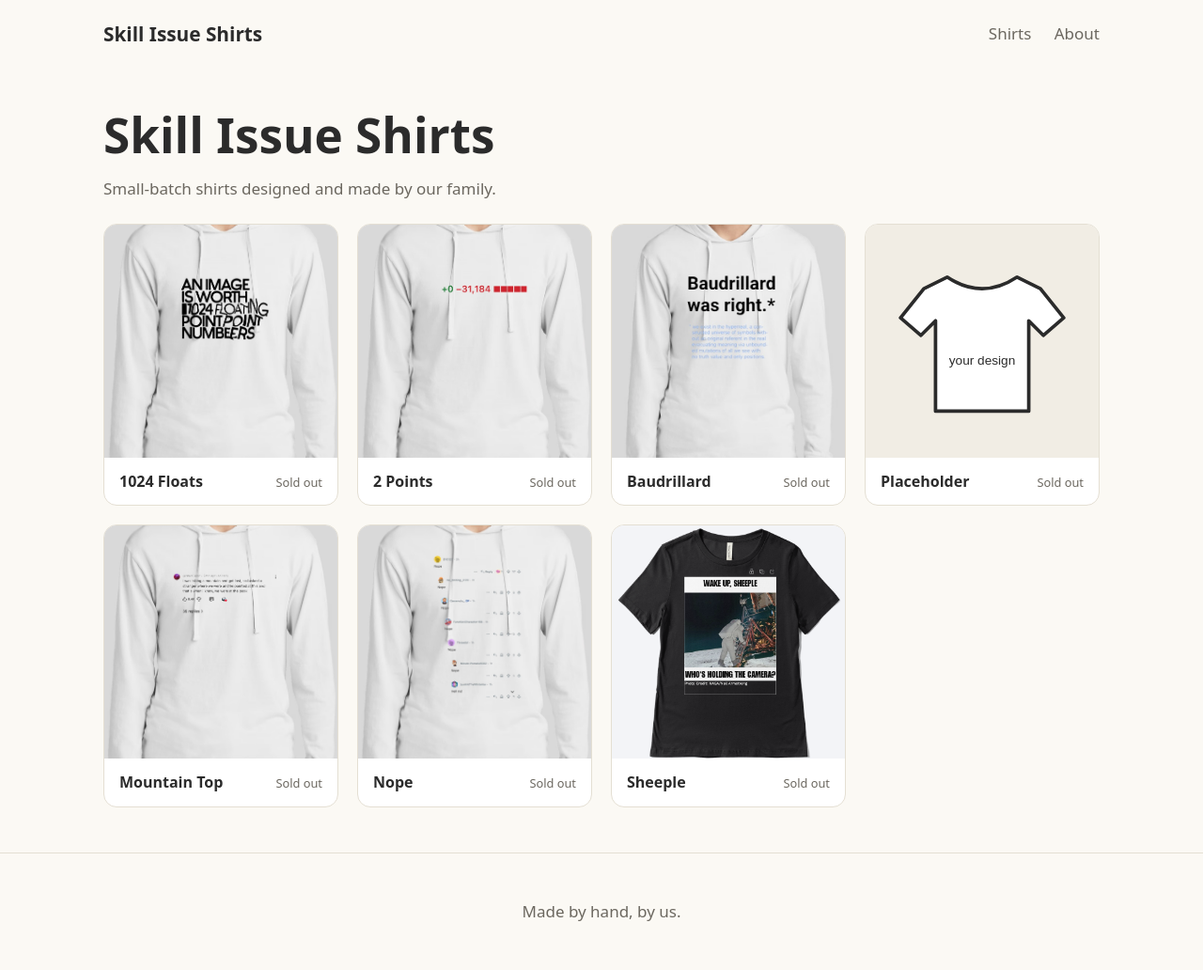
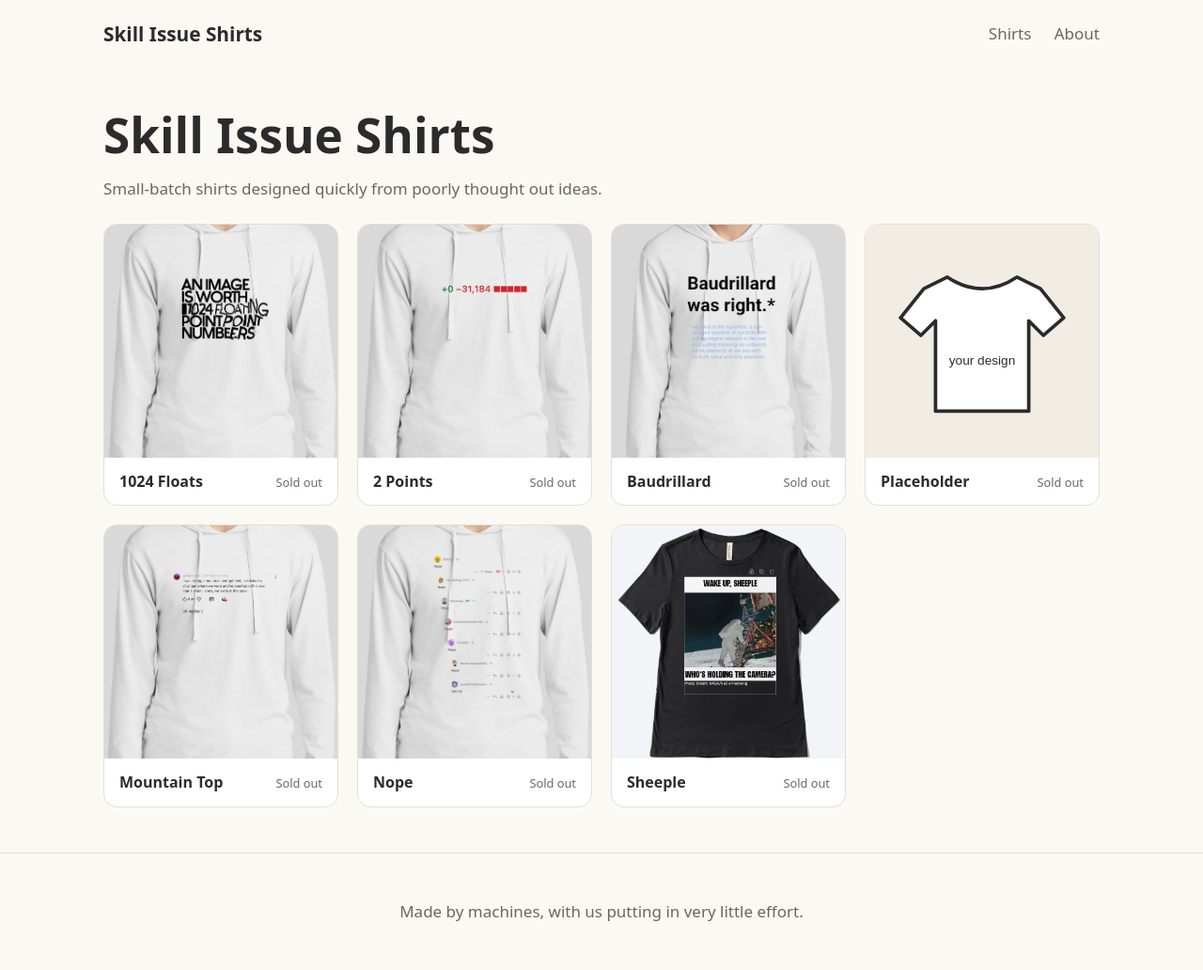
Before and after one commit to wrossmorrow/skill-issue-shirts, a Jekyll site: the page built from index.html, in a window 1280 px wide. Shown: the whole page at 94% size. Built offline with Jekyll 4.4.1, drawn with Linux system fonts in a browser that asks for light colours.

Commit message:
fix: site comments

```diff
--- a/_config.yml
+++ b/_config.yml
@@ -1,7 +1,7 @@
 title: Skill Issue Shirts
-tagline: Made by hand, by us.
-description: Small-batch shirts designed and made by our family.
-url: "https://example.com" # TODO: your domain
+tagline: Made by machines, with us putting in very little effort.
+description: Small-batch shirts designed quickly from poorly thought out ideas.
+url: "https://skill-issue-shirts.com"
 baseurl: ""
 
 collections:
```
Also changed, not shown: about.md (+1 -1 lines).
